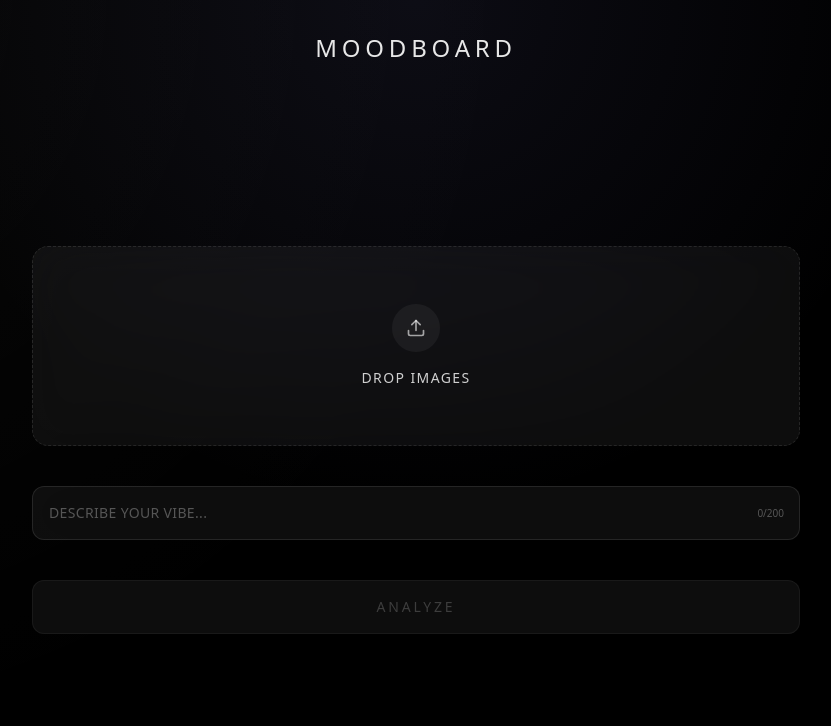
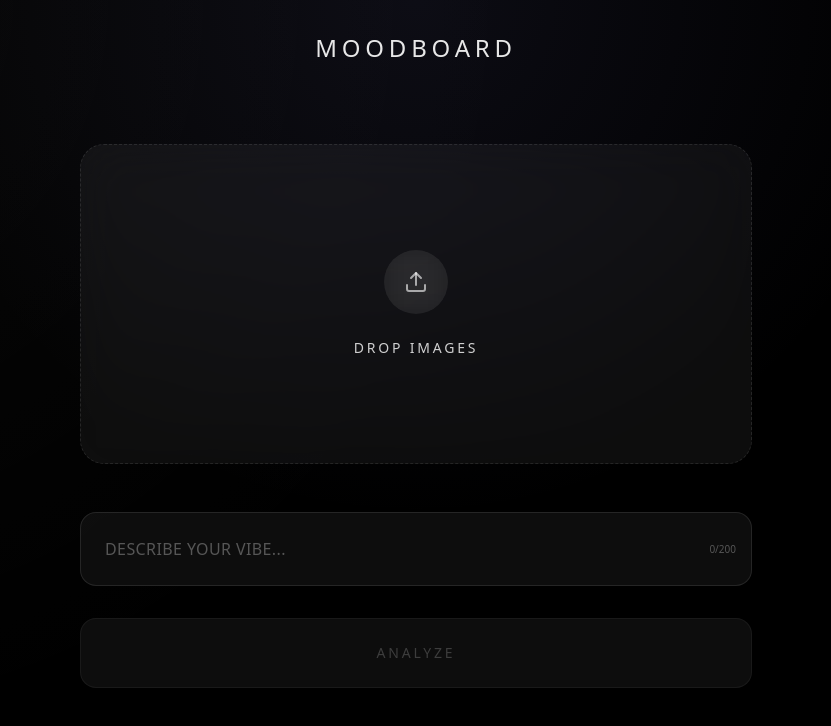
Before and after one commit to codebyellalesperance/moodboard, a React (Vite) app: page / in a window 1280 px wide. Shown: the top 726 px of the page, without its empty margins (224-1055 px from the left). Built offline with nearby package versions, Linux system fonts and the light colour scheme.

Commit message:
fix: refine proportions and spacing for premium feel

```diff
--- a/src/App.jsx
+++ b/src/App.jsx
@@ -84,10 +84,10 @@ function App() {
       <div className="w-full max-w-[1200px] mx-auto px-6 lg:px-12 flex-1 flex flex-col">
         <Header />
 
-        <main className="mt-8 lg:mt-16 flex-1 flex flex-col justify-center max-w-3xl mx-auto w-full space-y-10">
+        <main className="flex-1 flex flex-col justify-center max-w-2xl mx-auto w-full space-y-12 py-12">
           <ImageUploader images={images} setImages={setImages} />
 
-          <div className="space-y-10">
+          <div className="space-y-8">
             <PromptInput prompt={prompt} setPrompt={setPrompt} />
 
             {error && (
--- a/src/components/ImageUploader.jsx
+++ b/src/components/ImageUploader.jsx
@@ -33,13 +33,13 @@ function ImageUploader({ images, setImages }) {
     }
 
     return (
-        <div className="space-y-4">
+        <div className="space-y-6">
             <div
                 onClick={() => fileInputRef.current?.click()}
                 onDragOver={(e) => e.preventDefault()}
                 onDrop={handleDrop}
-                className="glass glass-hover rounded-2xl p-12 text-center cursor-pointer
-                   transition-all duration-300 group min-h-[200px] flex flex-col
+                className="glass glass-hover rounded-3xl p-16 text-center cursor-pointer
+                   transition-all duration-500 group min-h-[320px] flex flex-col
                    items-center justify-center border-dashed border-white/20 hover:border-white/40"
             >
                 <input
@@ -51,12 +51,12 @@ function ImageUploader({ images, setImages }) {
                     multiple
                 />
 
-                <div className="w-12 h-12 rounded-full bg-white/5 flex items-center justify-center
-                        group-hover:bg-white/10 transition-colors mb-4">
-                    <Upload className="w-5 h-5 text-white/60" />
+                <div className="w-16 h-16 rounded-full bg-white/5 flex items-center justify-center
+                        group-hover:bg-white/10 transition-colors mb-6 backdrop-blur-md">
+                    <Upload className="w-6 h-6 text-white/60" />
                 </div>
 
-                <p className="text-sm font-light tracking-widest text-white/80 uppercase">
+                <p className="text-sm font-light tracking-[0.2em] text-white/80 uppercase">
                     Drop Images
                 </p>
             </div>
--- a/src/components/PromptInput.jsx
+++ b/src/components/PromptInput.jsx
@@ -8,9 +8,9 @@ function PromptInput({ prompt, setPrompt }) {
                     onChange={(e) => setPrompt(e.target.value)}
                     placeholder="DESCRIBE YOUR VIBE..."
                     maxLength={200}
-                    className="w-full glass rounded-xl px-4 py-4 text-white placeholder-white/30
+                    className="w-full glass rounded-2xl px-6 py-6 text-white placeholder-white/30
                      focus:outline-none focus:border-white/30 transition-colors
-                     text-sm tracking-wide font-light"
+                     text-base tracking-wide font-light"
                 />
                 <span className="absolute right-4 top-1/2 -translate-y-1/2 text-[10px] text-white/30">
                     {prompt.length}/200
--- a/src/components/SubmitButton.jsx
+++ b/src/components/SubmitButton.jsx
@@ -6,7 +6,7 @@ function SubmitButton({ disabled, onClick, loading }) {
             onClick={onClick}
             disabled={disabled || loading}
             className={`
-        w-full py-4 rounded-xl font-light tracking-[0.2em] text-sm uppercase
+        w-full py-6 rounded-2xl font-light tracking-[0.2em] text-sm uppercase
         transition-all duration-500 relative overflow-hidden group
         ${disabled
                     ? 'bg-white/5 text-white/20 cursor-not-allowed border border-white/5'
```
